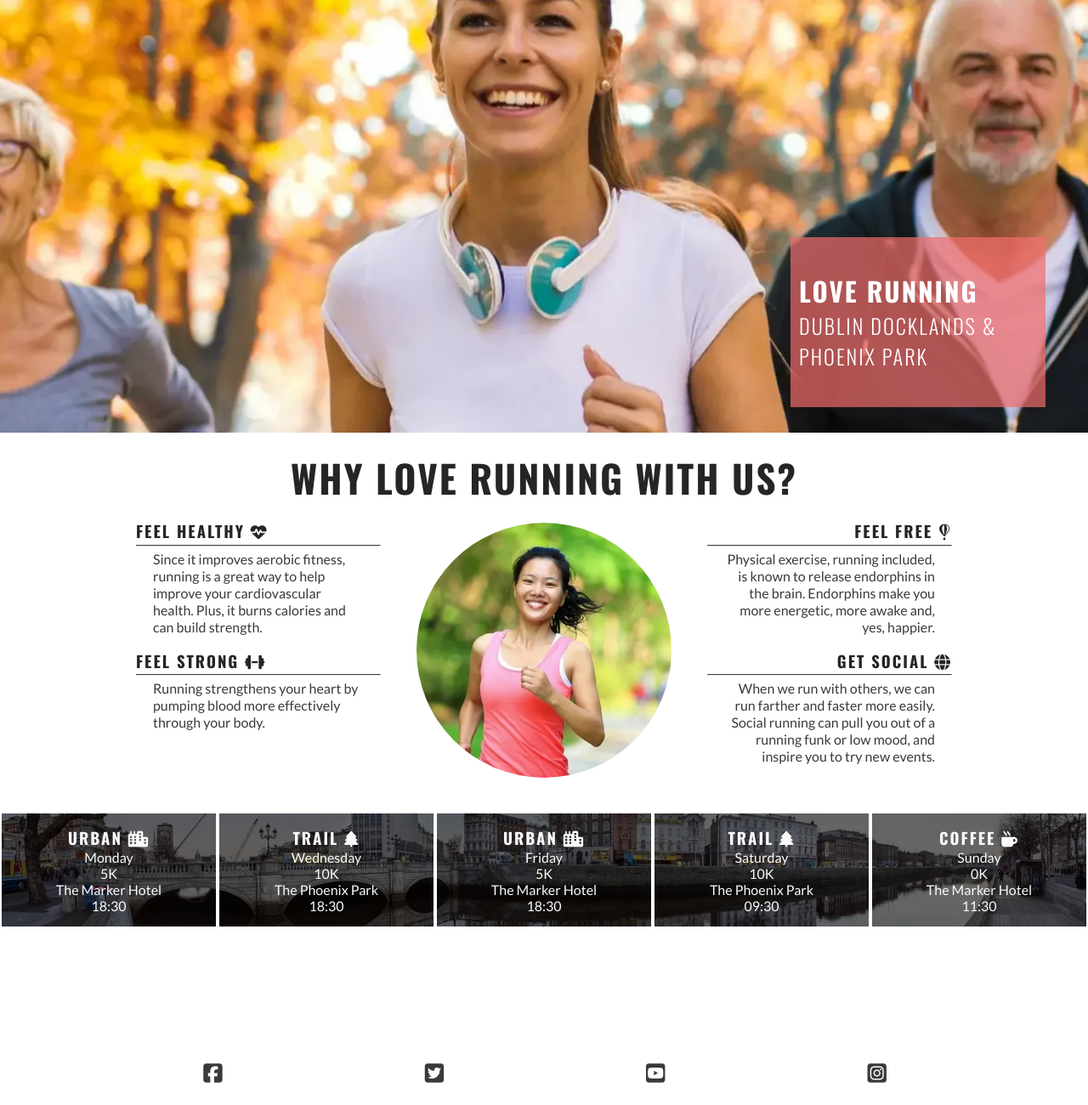
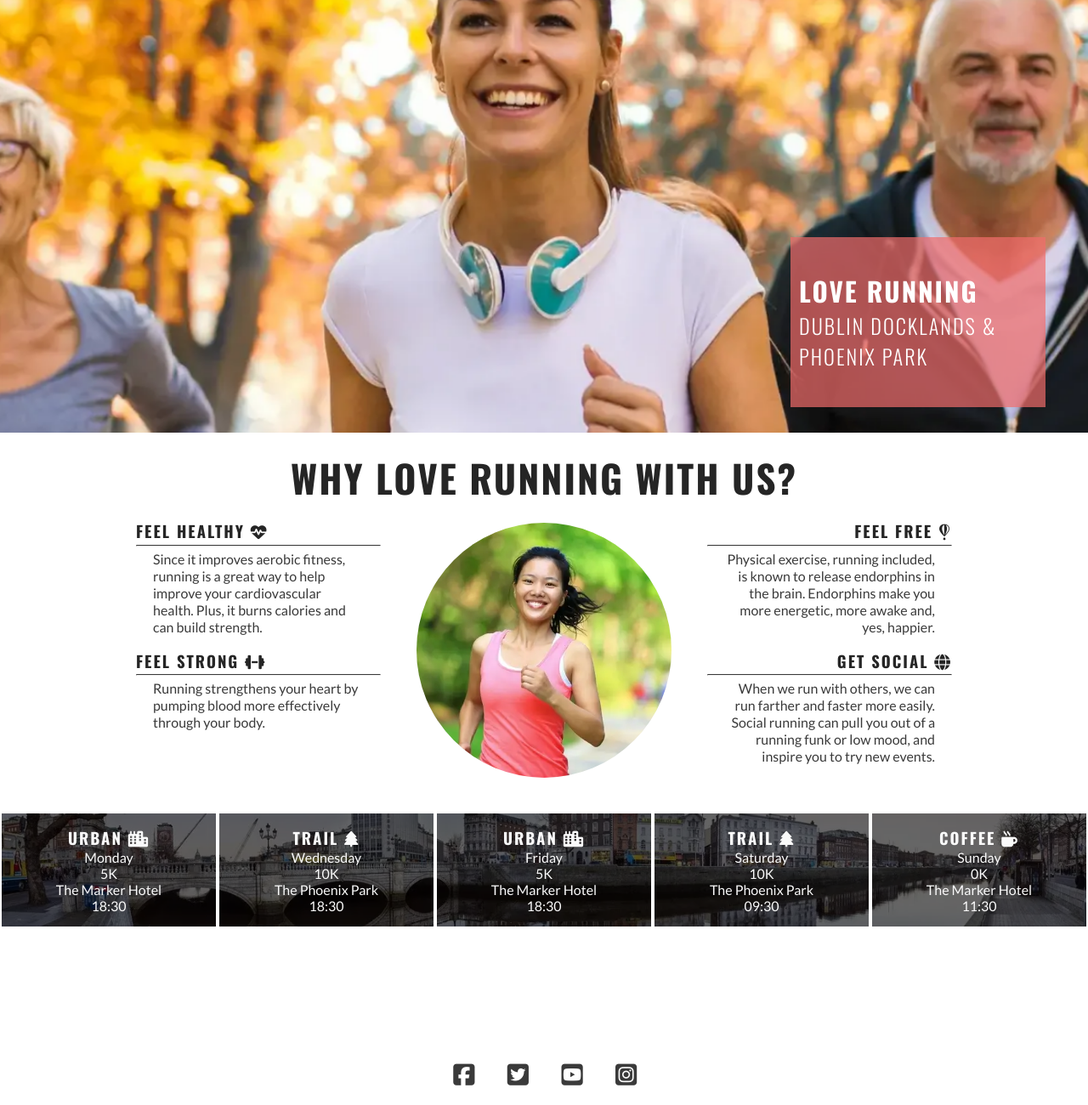
Before and after one commit to KiwiFunk/love-running, a plain HTML site: page index.html in a window 1280 px wide. Shown: the part 170-1470 px from the top of the page at 85% size. Drawn offline with nearby package versions, Linux system fonts and the light colour scheme.

Commit message:
Adjusted social media icons

```diff
--- a/assets/css/style.css
+++ b/assets/css/style.css
@@ -111,7 +111,7 @@ main {
     left: 50%;
     transform: translate(-50%, -50%);
     object-fit: cover; /* maintains aspect ratio and covers the container */
-    animation: hero-zoom 5s ease-in-out forwards;
+    animation: hero-zoom 3s ease-in-out forwards;
 }
 
 @keyframes hero-zoom {
@@ -122,7 +122,7 @@ main {
         transform: translate(-50%, -50%) scale(1.12);
     }
     100% {
-        transform: translate(-50%, -50%) scale(1.119);
+        transform: translate(-50%, -50%) scale(1.118);
     }
 }
 
@@ -274,12 +274,13 @@ main {
     text-align: center;
     padding: 20px 0;
     display: flex;
-    justify-content: space-evenly;
+    justify-content: center;
+    gap: 3vw;
     list-style-type: none;
 }
 
 #social-media i {
-    font-size: 160%;
+    font-size: 180%;
     padding: 5%;
     color: #3a3a3a;
 }
```
